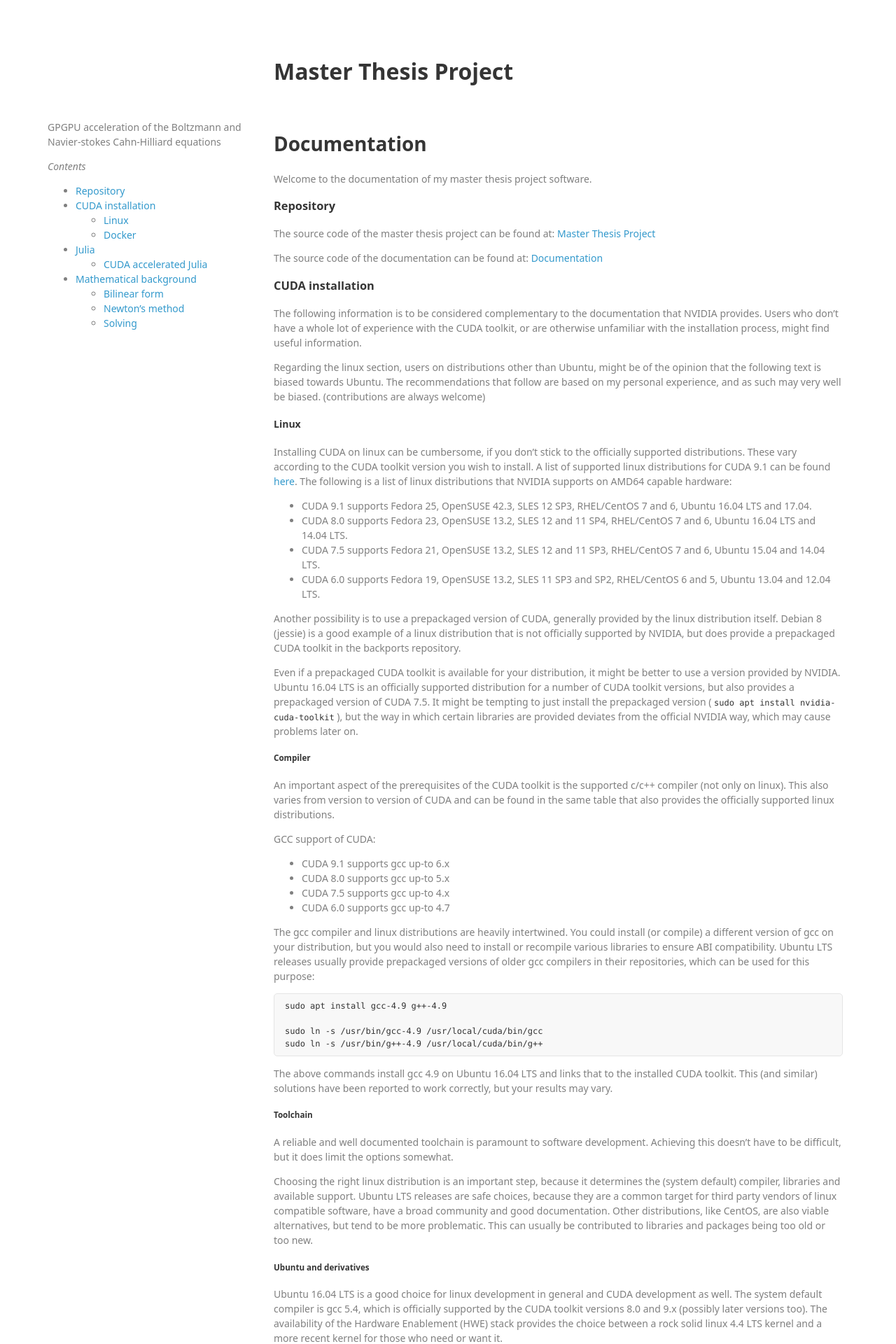
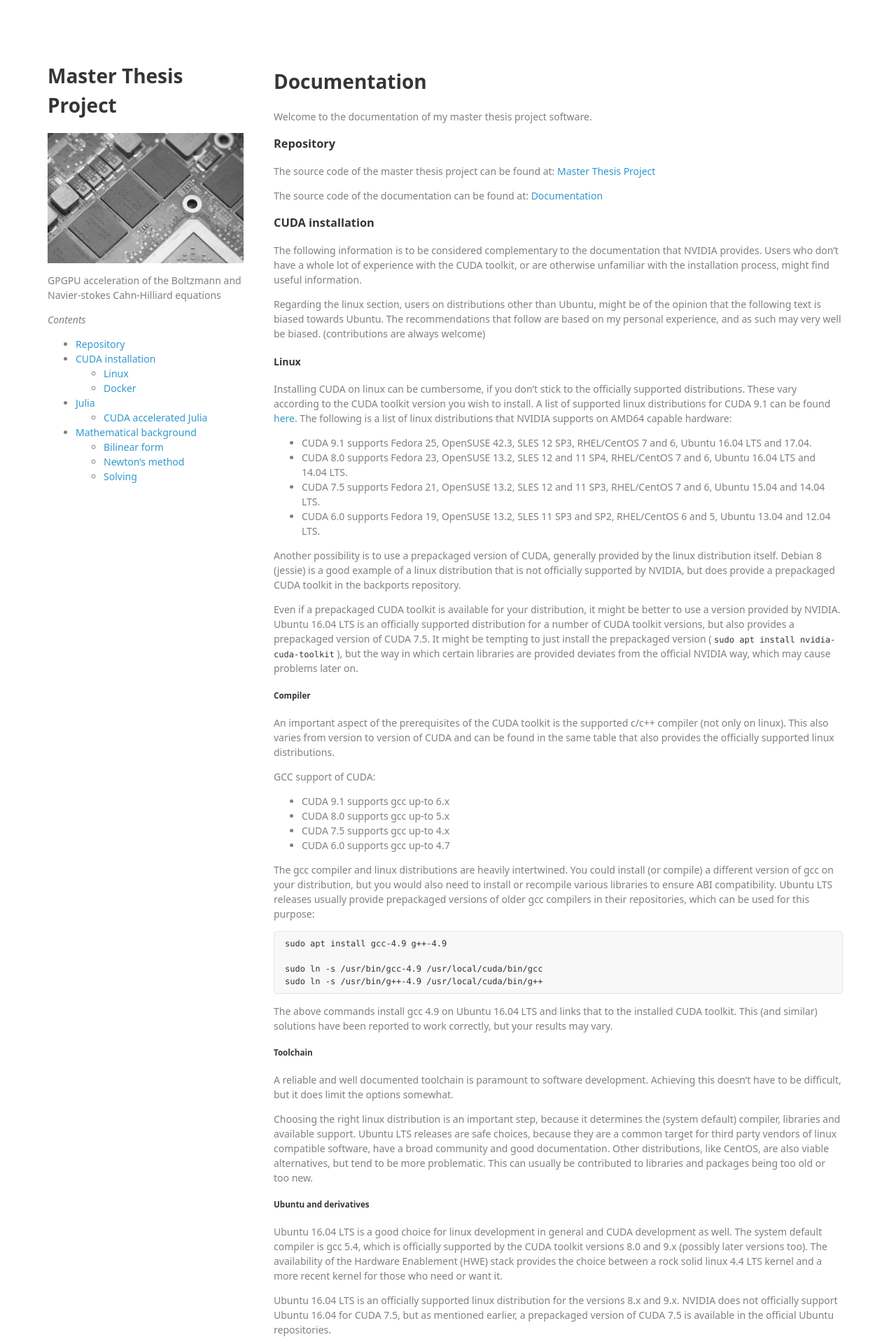
Before and after one commit to lucasbekker/lucasbekker.github.io, a Jekyll site: the page built from index.md, in a window 1280 px wide. Shown: the top 1920 px of the page at 70% size. Built offline with Jekyll 4.4.1, drawn with Linux system fonts in a browser that asks for light colours; nearby versions of some CDN libraries; our own code applies the rules of GitHub Pages for plain Markdown files; formulas are drawn with MathJax 3.

Commit message:
Added image and title to sidebar and removed header

```diff
--- a/_includes/sidebar.html
+++ b/_includes/sidebar.html
@@ -1,3 +1,9 @@
+<!-- Title -->
+<h1>{{ site.title }}</h1>
+
+<!-- Add "logo" -->
+<img src="../image/gpu.jpg" alt="logo" style="width:280px;">
+
 <!-- Add site description from config -->
 <p>{{ site.description }}</p>
 
--- a/_layouts/default.html
+++ b/_layouts/default.html
@@ -19,7 +19,7 @@
 		<!-- Header definition -->
 		<div class="container">
 
-			{% include header.html %}
+			<!--{% include header.html %}-->
 
 		</div>
 
--- a/css/style.css
+++ b/css/style.css
@@ -25,12 +25,12 @@ body{
 	font-weight:400;
 	}
 
-header{
+/*header{
     margin-left: 333px;
 	margin-top: 20px;
 	text-align: left;
 	color: #000000;
-	}
+	}*/
 
 header h1{
 	font-size: 32px;
```
Also changed, not shown: image/gpu.jpg (added).
